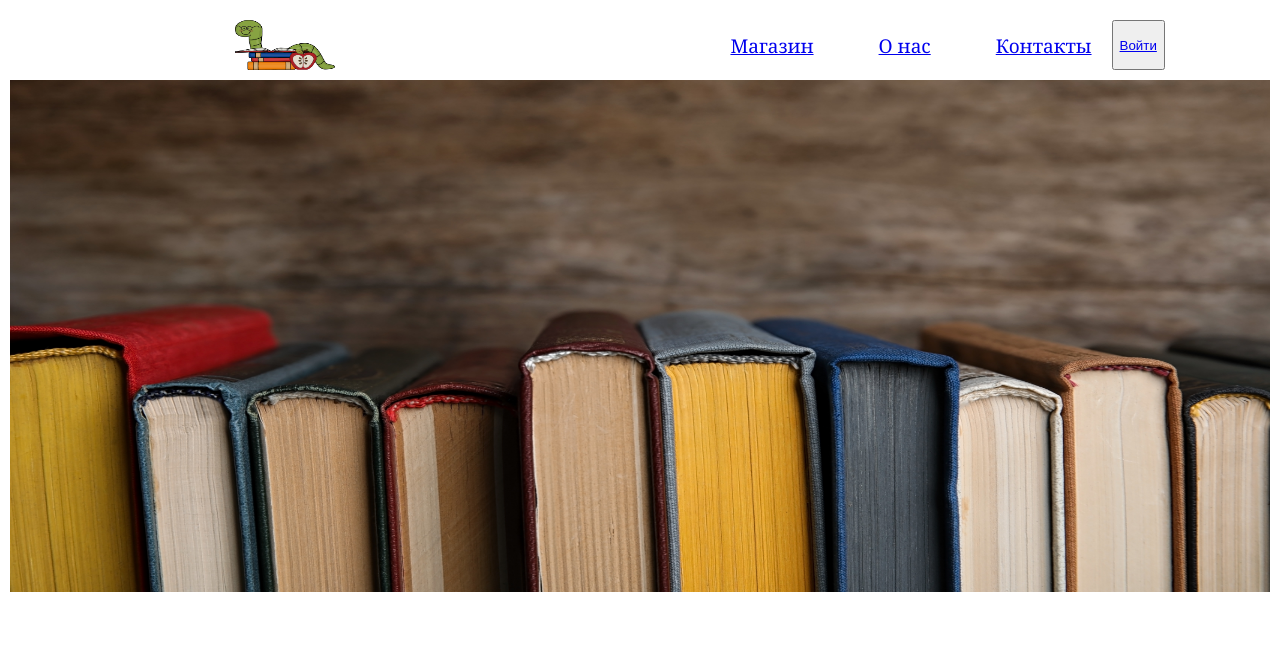
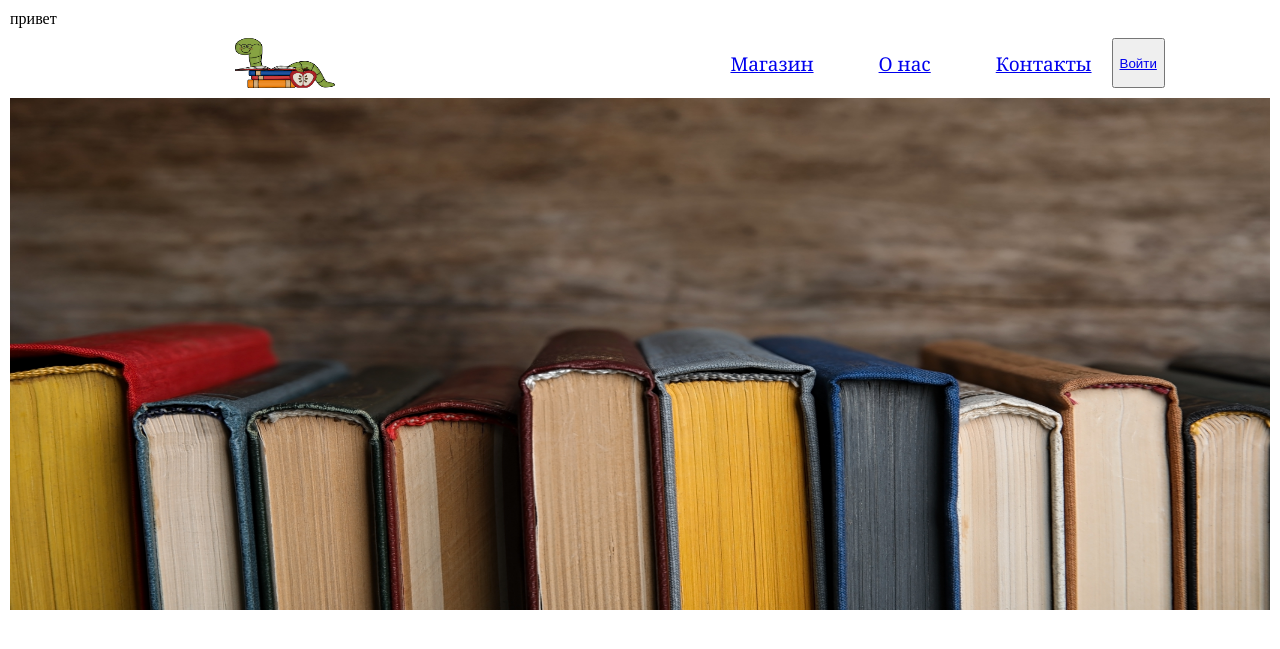
Before and after one commit to ktodkf/Library, a PHP site: page / in a window 1280 px wide. Shown: the top 649 px of the page. Run offline with PHP 8.4, Linux system fonts and the light colour scheme.

Commit message:
тывмси

```diff
--- a/index.php
+++ b/index.php
@@ -10,7 +10,7 @@
     <script src="js/script.js"></script>
 
 </head>
-
+привет
 <body>
     <div id="navigation" name="navigation">
        <div class="logo">
@@ -24,7 +24,5 @@
         </div>
     </div>
     <img class="background" src="images/background.jpeg">
-
-
 </body>
 </html>
```
